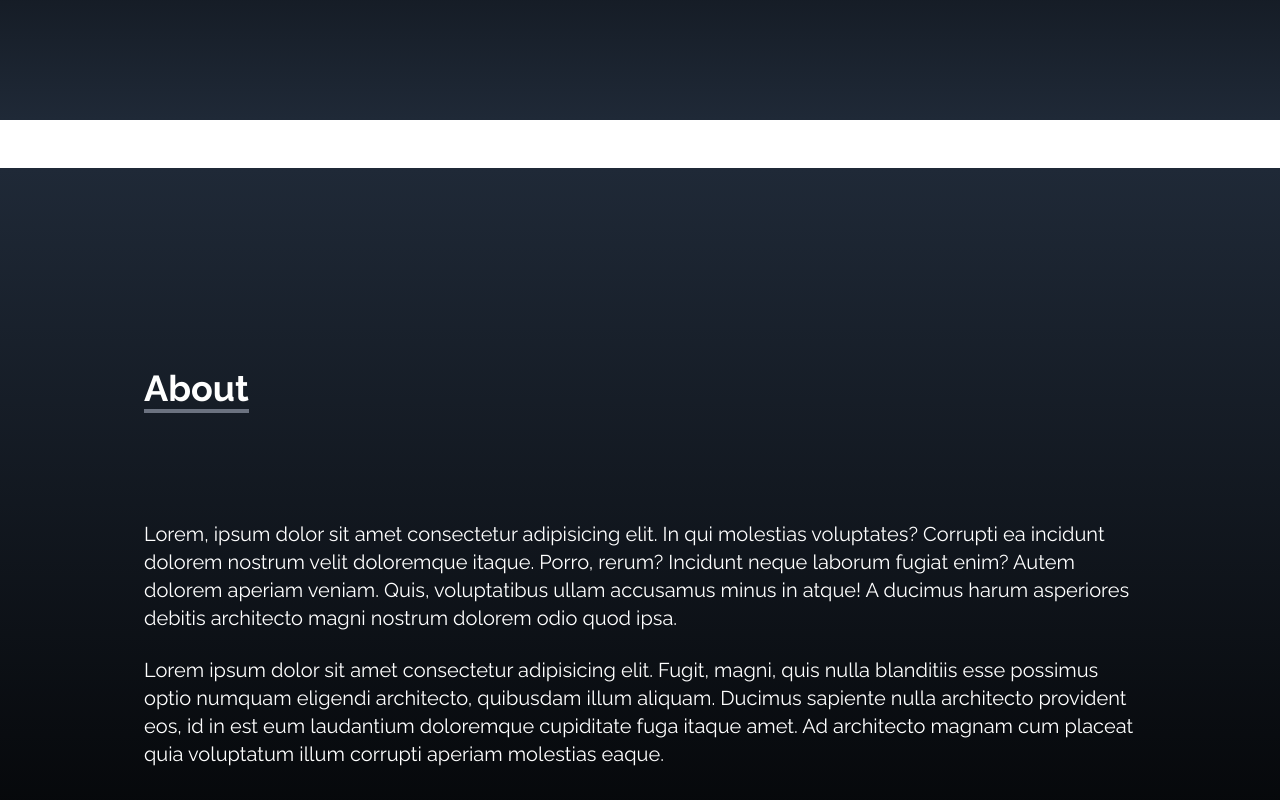
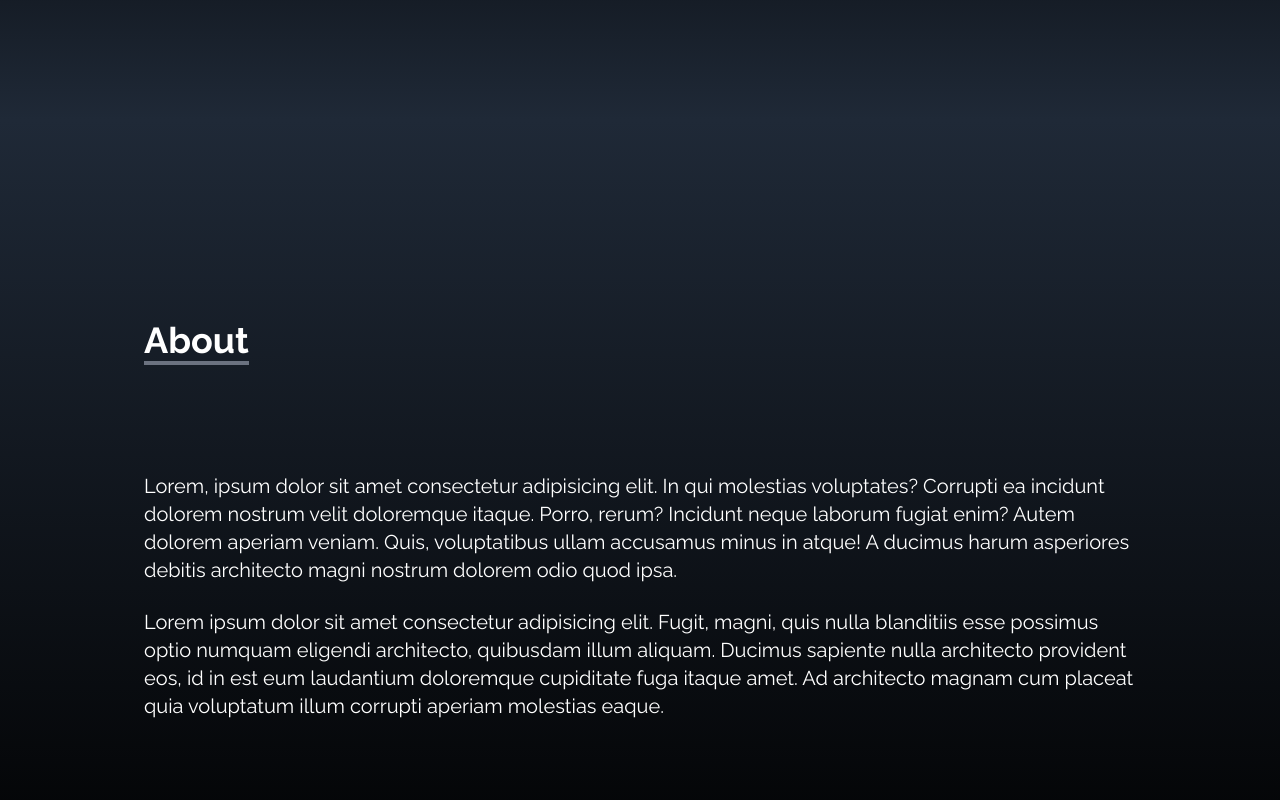
Before and after one commit to siddharthh12/Personal_Portfolio, a React (Create React App) app: page / in a window 1280 px wide. Shown: the part 680-1480 px from the top of the page. Built offline with nearby package versions, Linux system fonts and the light colour scheme.

Commit message:
again chnages

```diff
--- a/src/components/About.jsx
+++ b/src/components/About.jsx
@@ -2,7 +2,7 @@
 
 const About = () => {
   return (
-    <div className='w-full h-screen bg-gradient-to-b from-gray-800 to-black mb-12 mt-12 text-white'>
+    <div name="about" className='w-full h-screen bg-gradient-to-b from-gray-800 to-black text-white pt-16 pb-16 md:pt-32 md:pb-32'>
 
       <div className='max-w-screen-lg p-4 mx-auto flex flex-col justify-center w-full h-full'>
         <div className='pb-8'>
--- a/src/components/Home.jsx
+++ b/src/components/Home.jsx
@@ -5,7 +5,7 @@
 
 const Home = () => {
   return (
-    <div name="home" className='h-screen w-full bg-gradient-to-b from-black via-black to-gray-800 mb-4 '>
+    <div name="home" className='h-screen w-full bg-gradient-to-b from-black via-black to-gray-800 '>
         <div className='max-w-screen-lg mx-auto flex flex-col items-center justify-center h-full px-4 md:flex-row'>
             <div className='flex flex-col justify-center h-full'>
                 <h2 className='text-4xl sm:text-7xl font-bold text-white'>
```
